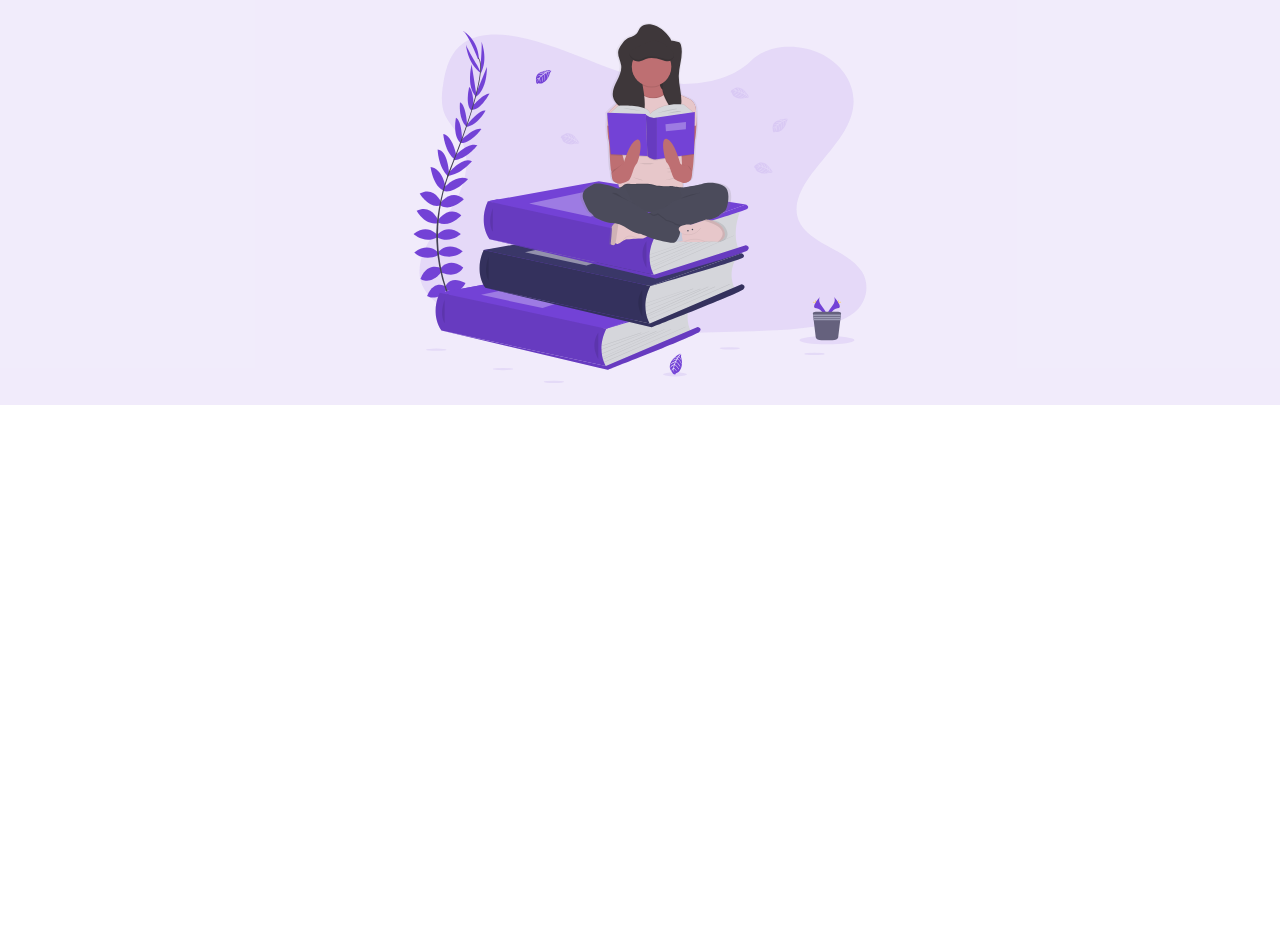
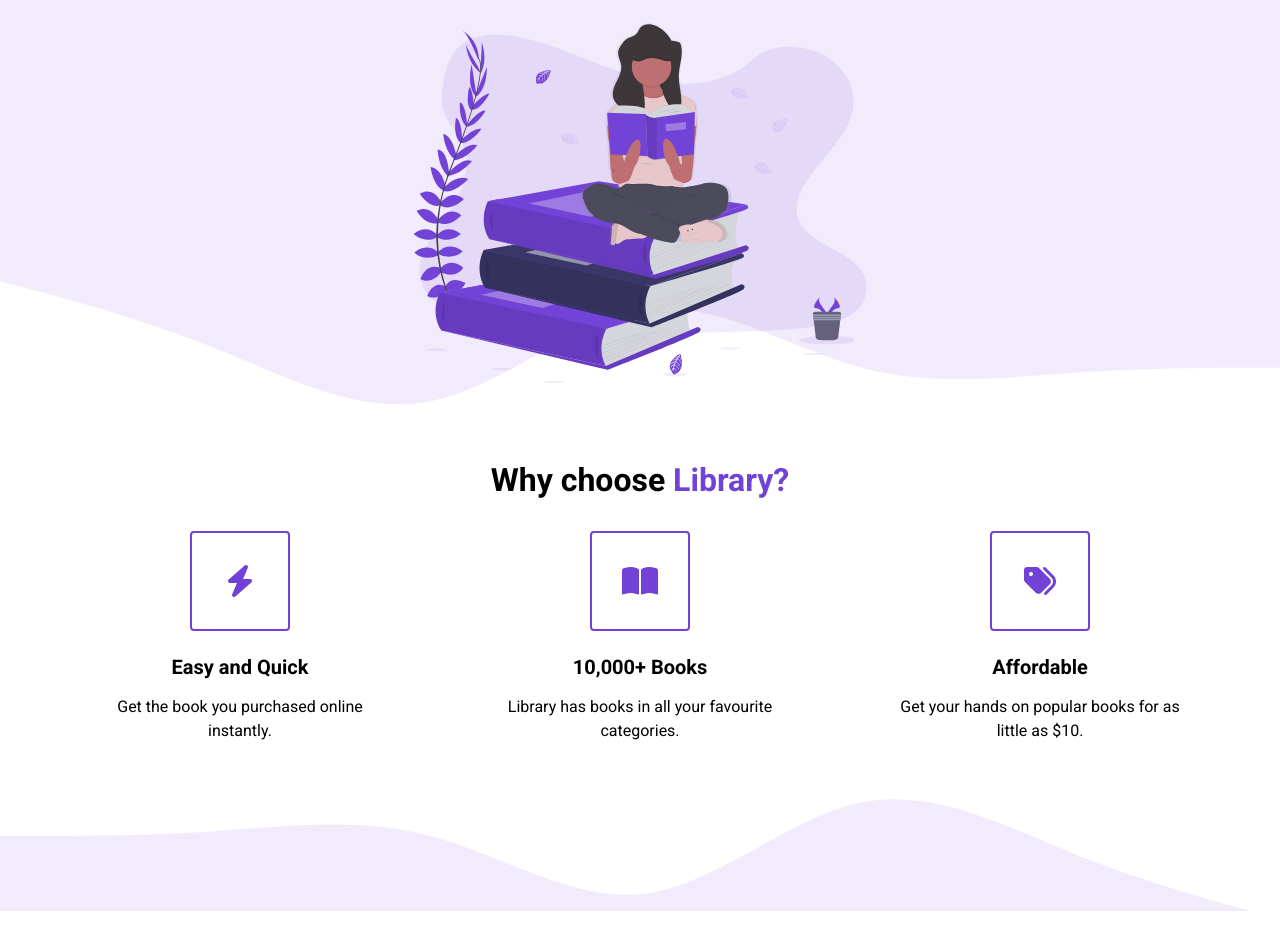
Before and after one commit to willfrancey/Library-Project-Codealong, a plain HTML site: page index.html in a window 1280 px wide. Shown: the part 395-1344 px from the top of the page. Before the commit the page ends 822 px from the top, so only its background shows below. Drawn offline with Linux system fonts and the light colour scheme.

Commit message:
Add files via upload

```diff
--- a/index.html
+++ b/index.html
@@ -7,6 +7,7 @@
     <meta name="viewport" content="width=device-width, initial-scale=1.0">
     <title>Library</title>
     <link rel="stylesheet" href="styles.css">
+    <script src="https://kit.fontawesome.com/c8e4d183c2.js" crossorigin="anonymous"></script>
 </head>
 
 <body>
@@ -34,6 +35,60 @@
             </div>
         </header>
     </section>
+
+    <main>
+        <section id="highlights">
+            <div class="container">
+                <div class="row">
+                    <h2 class="section__title">Why choose <span class="text--purple">Library?</span></h2>
+                    <div class="highlight__wrapper">
+                        <div class="highlight">
+                            <div class="highlight__img">
+                                <i class="fas fa-bolt"></i>
+                            </div>
+                            <h3 class="highlight__sub-title">Easy and Quick</h3>
+                            <p class="highlight__para">Get the book you purchased online instantly.</p>
+                        </div>
+                        <div class="highlight">
+                            <div class="highlight__img">
+                                <i class="fas fa-book-open"></i>
+                            </div>
+                            <h3 class="highlight__sub-title">10,000+ Books</h3>
+                            <p class="highlight__para">Library has books in all your favourite categories.</p>
+                        </div>
+                        <div class="highlight">
+                            <div class="highlight__img">
+                                <i class="fas fa-tags"></i>
+                            </div>
+                            <h3 class="highlight__sub-title">Affordable</h3>
+                            <p class="highlight__para">Get your hands on popular books for as little as $10.</p>
+                        </div>
+                    </div>
+                </div>
+            </div>
+        </section>
+
+
+         <section id="features">
+            <div class="container">
+                <div class="row">
+
+                </div>
+            </div>
+        </section>
+
+
+        <!-- <section id="recent">
+            <div class="container">
+                <div class="row">
+
+                </div>
+            </div>
+        </section> -->
+
+
+
+    </main>
 </body>
 
 </html>
--- a/styles.css
+++ b/styles.css
@@ -26,7 +26,14 @@ button {
     cursor: pointer;
 }
 
+p {
+    line-height: 1.5;
+}
 
+body {
+    max-width: 100vw;
+    overflow-x: hidden;
+}
 
 
 /* NAVIGATION BAR  */
@@ -134,4 +141,94 @@ button:active {
 
 .header__img--wrapper {
     padding: 20px;
+    z-index: 2;
 }
+
+
+.container {
+    padding: 56px 0;
+}
+
+.row {
+    width: 100%;
+    max-width: 1200px;
+    margin: 0 auto;
+}
+
+/* HIGHLIGHTS */
+
+#highlights {
+    position: relative;
+}
+
+#highlights:before,
+#highlights:after {
+    background: url('assets/wave.svg');
+    content: "";
+    position: absolute;
+    width: 101vw;
+    height: 12vw;
+    left: 0;
+    z-index: 1;
+    background-size: cover;
+    background-repeat: no-repeat;
+}
+
+
+#highlights:before {
+    transform: translateY(-100%);
+    top: 1px;
+
+}
+
+
+#highlights:after {
+    transform: translateY(100%) rotate(180deg);
+    bottom: 1px;
+}
+
+.highlight__wrapper {
+    display: flex;
+}
+
+.highlight {
+    padding: 0 24px;
+    width: calc(100%/3);
+    display: flex;
+    align-items: center;
+    justify-content: center;
+    flex-direction: column;
+}
+
+.highlight__para {
+    text-align: center;
+    max-width: 280px;
+}
+
+.highlight__img {
+    border: 2px solid #7242d6;
+    color:#7242d6;
+    width: 100px;
+    height: 100px;
+    display: flex;
+    align-items: center;
+    justify-content: center;
+    border-radius: 4px;
+    font-size: 32px;
+    margin-bottom: 24px;
+}
+
+.highlight__sub-title {
+    font-size: 20px;
+    margin-bottom: 16px;
+}
+
+
+
+
+/* FEATURES */
+
+
+#features {
+    background-color:rgba(115, 66 , 214, 0.1)
+}
```
